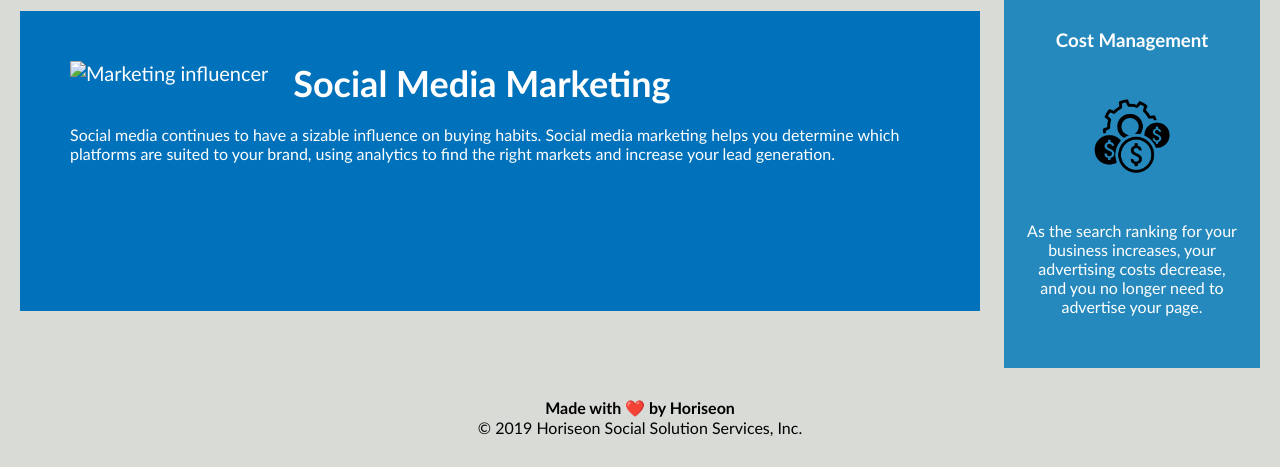
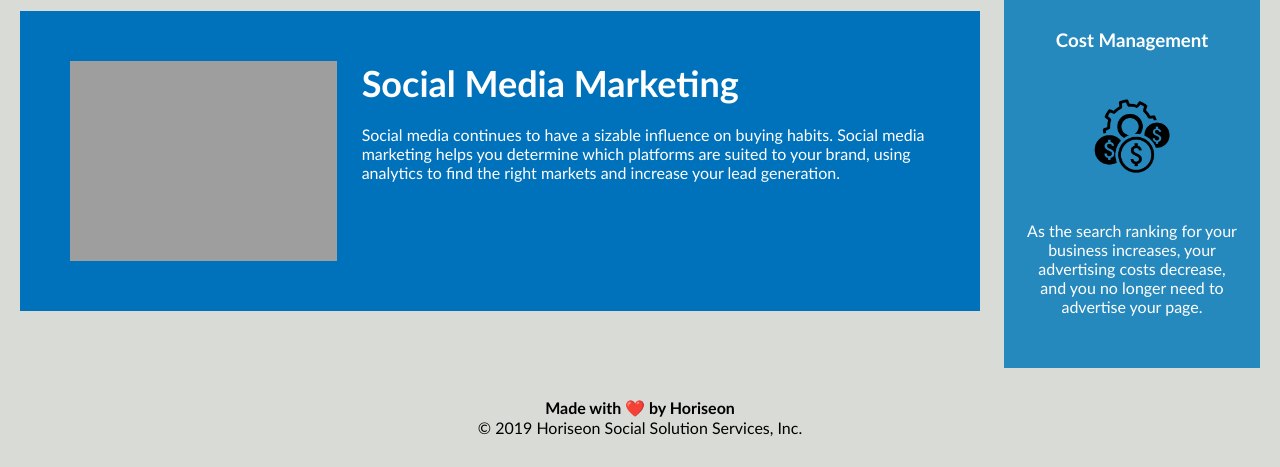
Before and after one commit to SinKovac/Code-Refactor-Assignment, a plain HTML site: page index.html in a window 1280 px wide. Shown: the part 1551-2018 px from the top of the page. Drawn offline with Linux system fonts and the light colour scheme; the site is published under a folder, as on GitHub Pages, so addresses that start at the root find nothing.

Commit message:
Update index.html

```diff
--- a/index.html
+++ b/index.html
@@ -54,7 +54,7 @@
         </section>
         <!--content box 3-->
         <section id="social-media-marketing" class="social-media-marketing">
-            <img src="/assets/social-media-marketing.jpg" alt="Marketing influencer" class="float-left" /> <!--image left of text-->
+            <img src="assets/social-media-marketing.jpg" alt="Marketing influencer" class="float-left" /> <!--image left of text-->
             <h2>Social Media Marketing</h2>
             <p>
                 Social media continues to have a sizable influence on buying habits. Social media marketing helps you determine which platforms are suited to your brand, using analytics to find the right markets and increase your lead generation.
```
